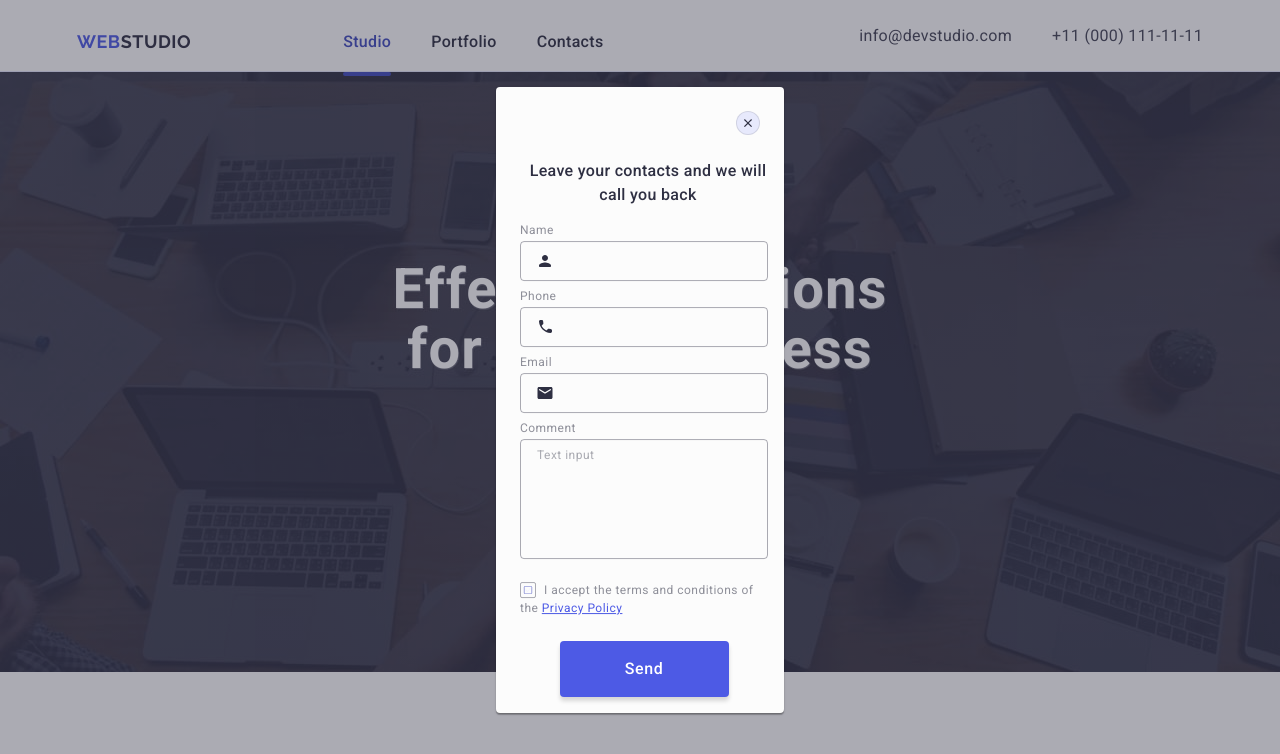
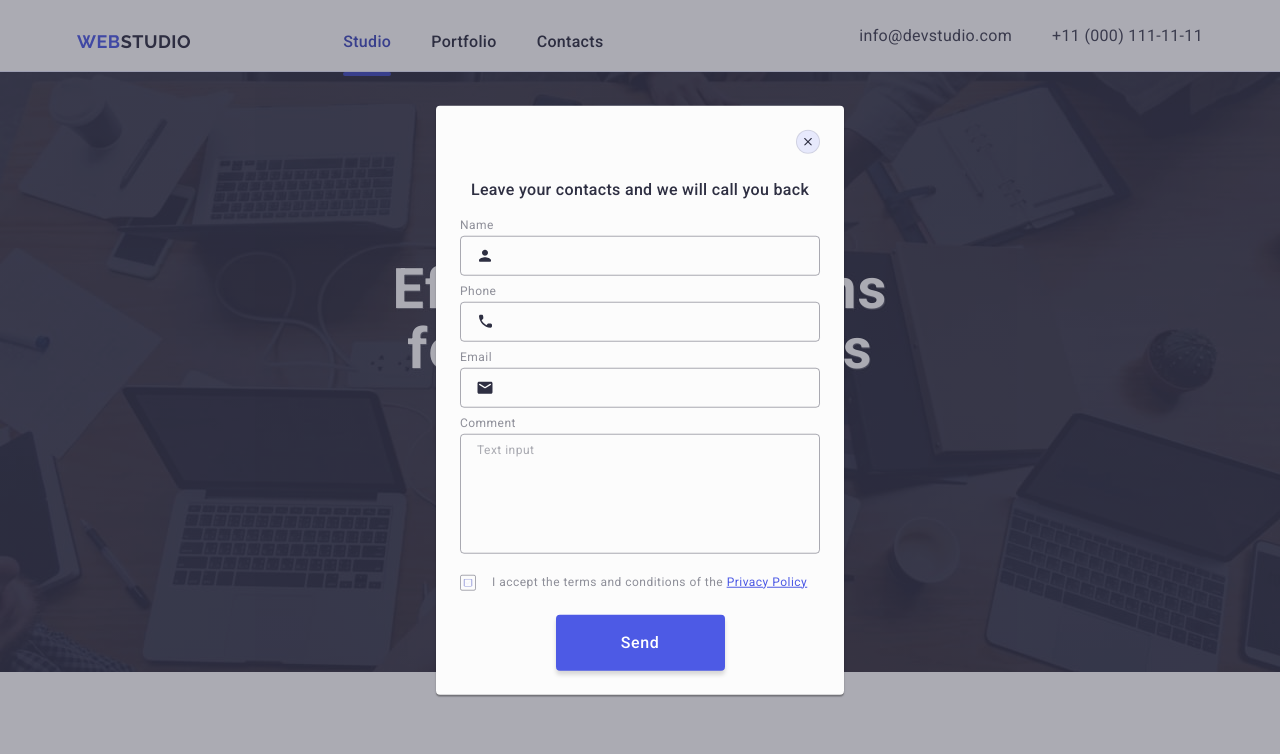
Before and after one commit to Cecylia2023/goit-homework-06, a plain HTML site: page index.html in a window 1280 px wide. Drawn offline with nearby package versions, Linux system fonts and the light colour scheme.

Commit message:
backdrop-styles

```diff
--- a/css/styles.css
+++ b/css/styles.css
@@ -72,7 +72,7 @@ color: #434455;
 }
 /*------------- /COMMON STYLES -----------------*/
 
-/*------------- MOBILE STYLES -----------------*/
+/*-------------HEDER STYLES -----------------*/
 .page-header {
     padding-top: 24px;
     padding-bottom: 24px;
@@ -97,7 +97,7 @@ color: #434455;
        align-items: center;
        justify-content: space-between;
     }
-       /*-------------  MOBILE HERO STYLES -----------------*/
+       /*-------------   HERO STYLES -----------------*/
 .hero {
     background-color: rgba(46, 47, 66, 0.70);
     background-image: linear-gradient( rgba(46, 47, 66, 0.70), rgba(46, 47, 66, 0.70)), url(../images/people-office.jpg);
@@ -145,7 +145,8 @@ color: #434455;
     .order-service-btn:focus {
         background-color: #404BBF;
     }
-/*-------------/  MOBILE HERO STYLES -----------------*/
+/*-------------/ HERO STYLES -----------------*/
+
 /*========BACKDROP STYLES========*/
 .backdrop {
     position: fixed;
@@ -172,11 +173,8 @@ color: #434455;
     top: 50%;
     left: 50%;
     transform: translate(-50%, -50%) scale(1);
-    width: 288px;
-    min-height: 623px;
     border-radius: 4px;
     background-color: #FCFCFC;
-    padding: 72px 16px 16px 24px;
     box-shadow:  0px 1px 1px rgba(0, 0, 0, 0.14), 0px 1px 3px rgba(0, 0, 0, 0.12), 0px 2px 1px rgba(0, 0, 0, 0.2);
     transition: transform 250ms cubic-bezier(0.4, 0, 0.2, 1);
 }
@@ -209,8 +207,6 @@ color: #434455;
     fill: #FFFFFF;
 }
 .modal-window-text {
-    width: 256px;
-    height: 48px;
     margin-bottom: 16px;
     text-align: center;
     font-size: 16px;
@@ -222,6 +218,7 @@ color: #434455;
 /*========/MODAL WINDOW STYLES========*/
 
 /*========FORM STYLES========*/
+
 .modal-form-wrapper {
     margin-bottom: 8px;
 }
@@ -242,7 +239,6 @@ color: #8E8F99;
     height: 40px;
     border-radius: 4px;
     border: 1px solid #2E2F4266;
-    padding-left: 34px;
     background-color: transparent;
     outline: transparent;
     transition: border-color 250ms cubic-bezier(0.4, 0, 0.2, 1);
@@ -313,12 +309,16 @@ color: #8E8F99;
     transition: background-color 250ms cubic-bezier(0.4, 0, 0.2, 1), border 250ms cubic-bezier(0.4, 0, 0.2, 1), fill 250ms cubic-bezier(0.4, 0, 0.2, 1);
 }
 .modal-form-checkbox-label {
+    display: flex;
+    align-items: center;
+    gap: 8px;
     font-size: 12px;
     font-weight: 400;
     line-height: 1.17;
     letter-spacing: 0.04em;
     color: #8E8F99;
     }
+
     .privacy-policy-link {
         font-size: 12px;
         font-weight: 400;
@@ -330,14 +330,15 @@ color: #8E8F99;
     .modal-form-checkbox-wrapper {
         margin-bottom: 24px;
     }
+
     .modal-form-checkbox:checked + .modal-form-checkbox-label .custome-checkbox {
         background-color: #404BBF;
-        fill: #F4F4FD;
         border: none;
    }
    .modal-form-checkbox:focus + .modal-form-checkbox-label .custome-checkbox {
        outline: 2px solid #4D5AE5;
    }
+
    .modal-form-button {
     display: block;
     background-color: #4D5AE5;
@@ -530,6 +531,32 @@ color: #8E8F99;
 
     }
 /*------------ /  MOBILE HERO STYLES -----------------*/
+
+
+
+/*------------ MOBILE MODAL WINDOW  STYLES ------------*/
+.modal {
+    width: 288px;
+    min-height: 623px;
+    padding: 72px 16px 16px 24px;
+}
+.modal-window-text {
+    width: 256px;
+    height: 48px;
+}
+
+/*------------ / MOBILE MODAL WINDOW  STYLES ------------*/
+
+/*------------    MOBILE FORM STYLES ------------*/
+.modal-form-input {
+    padding-left: 34px;
+}
+
+.modal-form-checkbox-label-wrapper {
+
+    max-height: 31px;
+}
+/*------------ /  MOBILE FORM STYLES ------------*/
 }
 
 
@@ -635,6 +662,26 @@ color: #8E8F99;
         }
 
 /*------------- / TABLET HERO STYLES-----------------*/
+
+
+/*------------ TABLET MODAL WINDOW  STYLES ------------*/
+.modal {
+    width: 408px;
+    min-height: 584px;
+    padding: 72px 24px 24px 24px;
+}
+.modal-window-text {
+    width: 360px;
+    height: 24px;
+}
+
+/*------------ / TABLET MODAL WINDOW  STYLES ------------*/
+
+/*------------   TABLET FORM  STYLES ------------*/
+.modal-form-input {
+    padding-left: 38px;
+}
+/*------------ /  TABLET FORM  STYLES ------------*/
 }
 
 /*------------- /TABLET STYLES -----------------*/
@@ -678,4 +725,12 @@ color: #8E8F99;
         margin-bottom: 188px;
     }
 /*------------- /DESKTOP HERO  STYLES -----------------*/
+
+
+/*------------ DESKTOP MODAL WINDOW  STYLES ------------*/
+
+/*------------ / DESKTOP MODAL WINDOW  STYLES ------------*/
+
+/*------------   DESKTOP FORM  STYLES ------------*/
+/*------------ /  DESKTOP FORM  STYLES ------------*/
 }
--- a/index.html
+++ b/index.html
@@ -457,7 +457,9 @@
                         <svg class="custome-checkbox-icon" width="10" height="8" >
                             <use href="./images/icons.svg#icon-property"></use>
                         </svg>
-                    </span>I accept the terms and conditions of the <a class="privacy-policy-link" href="">Privacy Policy</a>
+                    </span>
+                    <div class="modal-form-checkbox-label-wrapper">I accept the terms and conditions of the  <a class="privacy-policy-link" href="">Privacy Policy</a>
+                    </div>
                 </label>
             </div>
             <button class="modal-form-button" type="submit">Send</button>
```
Also changed, not shown: images/icons.svg.
